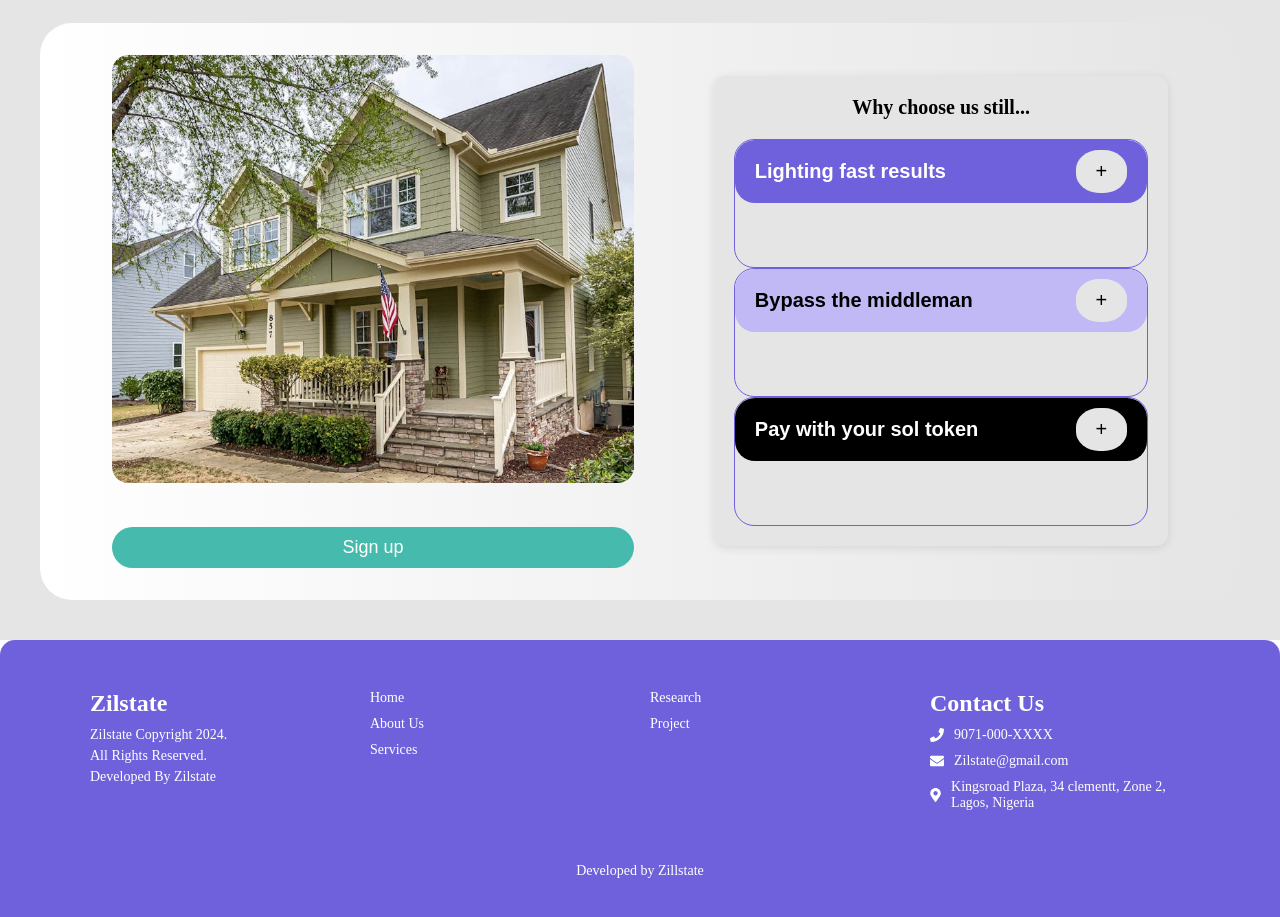
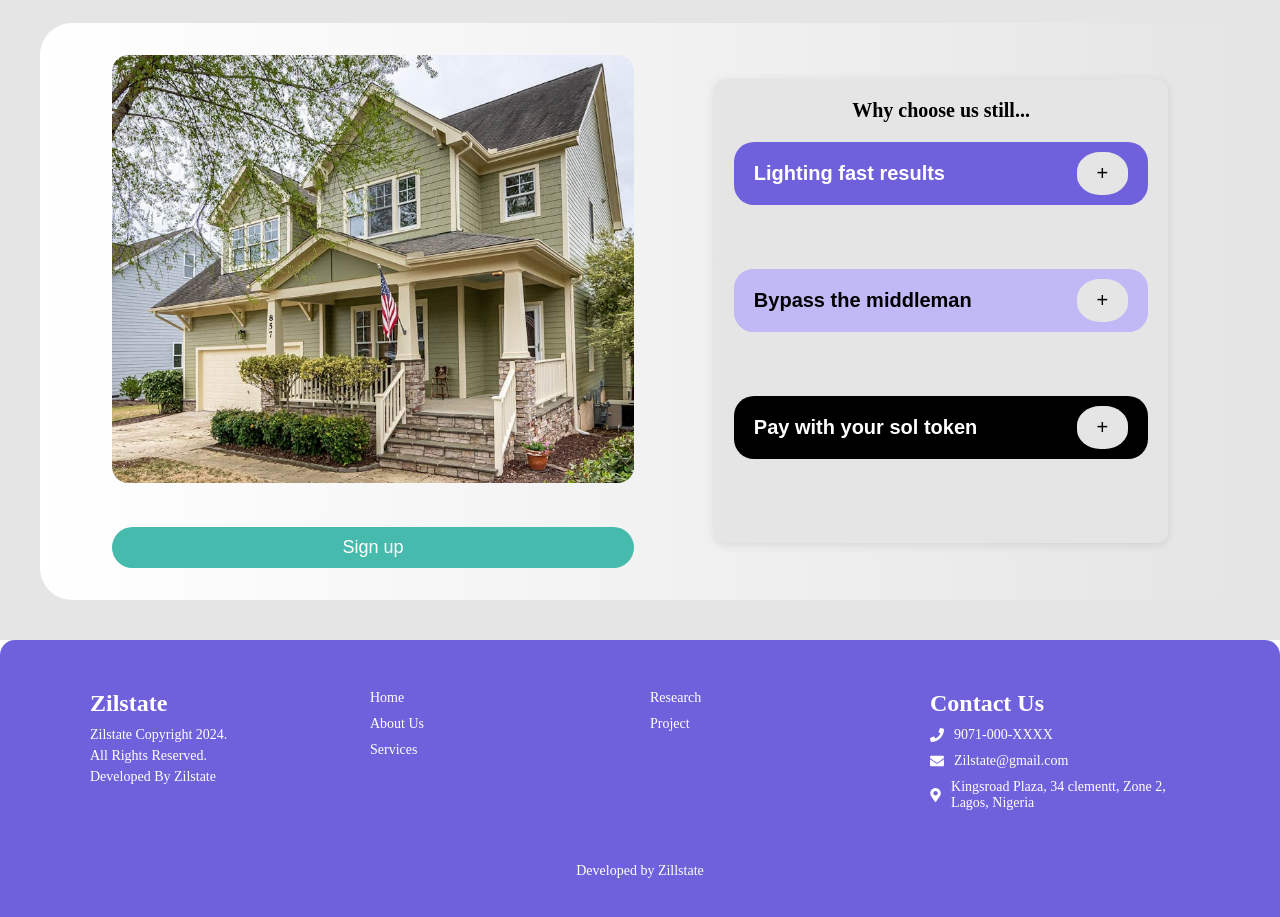
Before and after one commit to Zillstate/Zillstate_solana_hackathon, a React (Create React App) app: page / in a window 1280 px wide. Shown: the part 3040-3957 px from the top of the page. Built offline with nearby package versions, Linux system fonts and the light colour scheme.

Commit message:
content udpate

```diff
--- a/src/Component/Appp/Appp.css
+++ b/src/Component/Appp/Appp.css
@@ -48,7 +48,7 @@ p {
 
 .item {
   /* margin-bottom: 10px; */
-  border: 1px solid #6F61DC;
+  /* border: 1px solid #6F61DC; */
   border-radius:20px;
 }
 
@@ -68,6 +68,10 @@ p {
   margin-bottom: 4rem;
 }
 
+.second{
+  background-color: #c0b9f6;
+  /* background-color: lightblue; */
+}
 
 .toggle-btn span {
   font-size: 20px;
--- a/src/Component/Appp/Appp.js
+++ b/src/Component/Appp/Appp.js
@@ -39,17 +39,30 @@ const PerksSection = () => {
           <h3>Why choose us  still...</h3>
 
           {/* Web3 Tokens */}
-          <div className="item">
+          {/* <div className="item">
             <button className="toggle-btn first_btn" onClick={() => toggleSection('web3')}>
               Lighting fast results <span>{expanded.web3 ? '-' : '+'}</span>
             </button>
             {expanded.web3 && (
               <p>Explore the home, connect with landlords, and experience the future of renting. No middleman, no hassle. With Zillstate, your next home is just a clicks away</p>
             )}
+          </div> */}
+          <div className="item">
+            <button className="toggle-btn first_btn">
+              Lighting fast results <span>{expanded.web3 ? '-' : '+'}</span>
+            </button>
           </div>
 
           {/* Rent with agents wahala */}
-          <div className="item">
+          {/* <div className="item second">
+            <button className="toggle-btn second_btn" onClick={() => toggleSection('rent')}>
+              Bypass the middleman <span>{expanded.rent ? '-' : '+'}</span>
+            </button>
+            {expanded.rent && (
+              <p>Explore the home, connect with landlords, and experience the future of renting. No middleman, no hassle. With Zillstate, your next home is just a clicks away</p>
+            )}
+          </div> */}
+          <div className="item second">
             <button className="toggle-btn second_btn" onClick={() => toggleSection('rent')}>
               Bypass the middleman <span>{expanded.rent ? '-' : '+'}</span>
             </button>
@@ -60,13 +73,18 @@ const PerksSection = () => {
 
           {/* Win wild tokens */}
           <div className="item">
+            <button className="toggle-btn last_btn">
+              Pay with your sol token<span>{expanded.win ? '-' : '+'}</span>
+            </button>
+          </div>
+          {/* <div className="item">
             <button className="toggle-btn last_btn" onClick={() => toggleSection('win')}>
               Pay with your sol token<span>{expanded.win ? '-' : '+'}</span>
             </button>
             {expanded.win && (
               <p>Explore the home, connect with landlords, and experience the future of renting. No middleman, no hassle. With Zillstate, your next home is just a clicks away</p>
             )}
-          </div>
+          </div> */}
         </div>
       </div>
 
```
